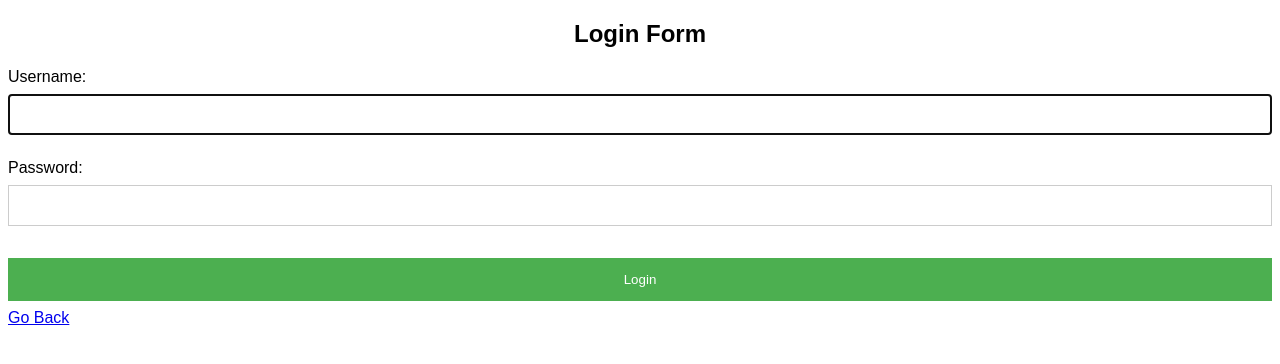
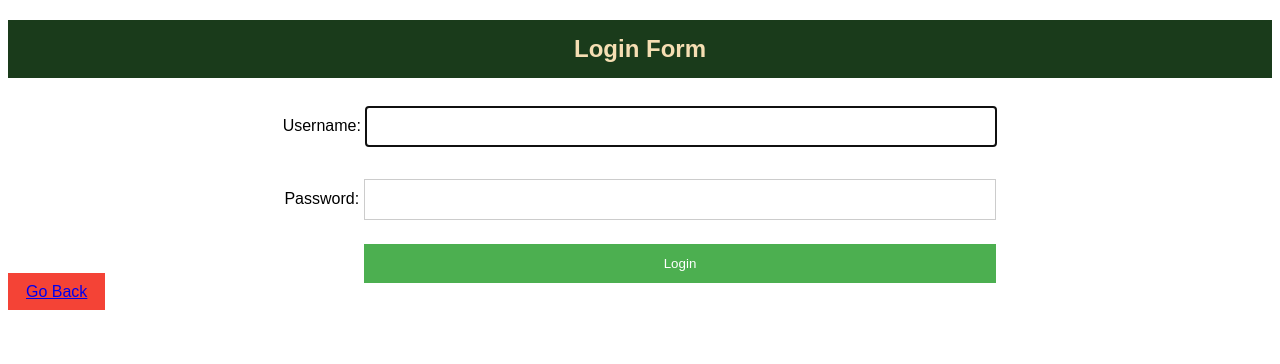
Before and after one commit to Nahid71/CloudKitchen, a Django app: page /accounts/login/ in a window 1280 px wide. Shown: the top 364 px of the page. Run offline with Django 3.2, Linux system fonts and the light colour scheme.

Commit message:
fix login function

```diff
--- a/templates/registration/login.html
+++ b/templates/registration/login.html
@@ -1,13 +1,3 @@
-<!-- templates/registration/login.html
-
-<h2>Login</h2>
-<div style="text-align: center;">
-  <form method="post">
-    {% csrf_token %}
-    {{ form.as_p }}
-    <button type="submit">Login</button>
-  </form>
-</div> -->
 <!DOCTYPE html>
 <meta name="viewport" content="width=device-width, initial-scale=1">
 <style>
@@ -15,13 +5,9 @@
     font-family: Arial, Helvetica, sans-serif;
   }
 
-  form {
-    border: <html> <head> 3px solid #f1f1f1;
-  }
-
   input[type=text],
   input[type=password] {
-    width: 100%;
+    width: 50%;
     padding: 12px 20px;
     margin: 8px 0;
     display: inline-block;
@@ -32,11 +18,11 @@
   button {
     background-color: #4CAF50;
     color: white;
-    padding: 14px 20px;
-    margin: 8px 0;
+    padding: 12px 20px;
+    margin: 0 0 0 80px;
     border: none;
     cursor: pointer;
-    width: 100%;
+    width: 50%;
   }
 
   button:hover {
@@ -54,10 +40,7 @@
     margin: 24px 0 12px 0;
   }
 
-  img.avatar {
-    width: 40%;
-    border-radius: 50%;
-  }
+
 
   .container {
     padding: 16px;
@@ -84,14 +67,21 @@
 
 <body>
 
-  <h2 style="text-align: center;">Login Form</h2>
+  <h2 style="text-align: center; background-color: rgb(26, 59, 27); padding: 15px; color:wheat;">Login Form</h2>
+  <div class="container-fluid">
+    <div class="row">
+      <div class="col-6 " style="text-align: center;">
+        <form method="post">
+          {% csrf_token %}
+          {{ form.as_p }}
+          <button type=" submit">Login</button>
+        </form>
+      </div>
+    </div>
+    <a href="http://127.0.0.1:8000/accounts/logout/" class="cancelbtn">Go Back</a>
+    </dir>
 
-  <form method="post">
-    {% csrf_token %}
-    {{ form.as_p }}
-    <button type="submit">Login</button>
-  </form>
-  <a href="http://127.0.0.1:8000/accounts/logout/" class="nav-link ">Go Back</a>
+
 </body>
 
 </html>
```
Also changed, not shown: db.sqlite3.
